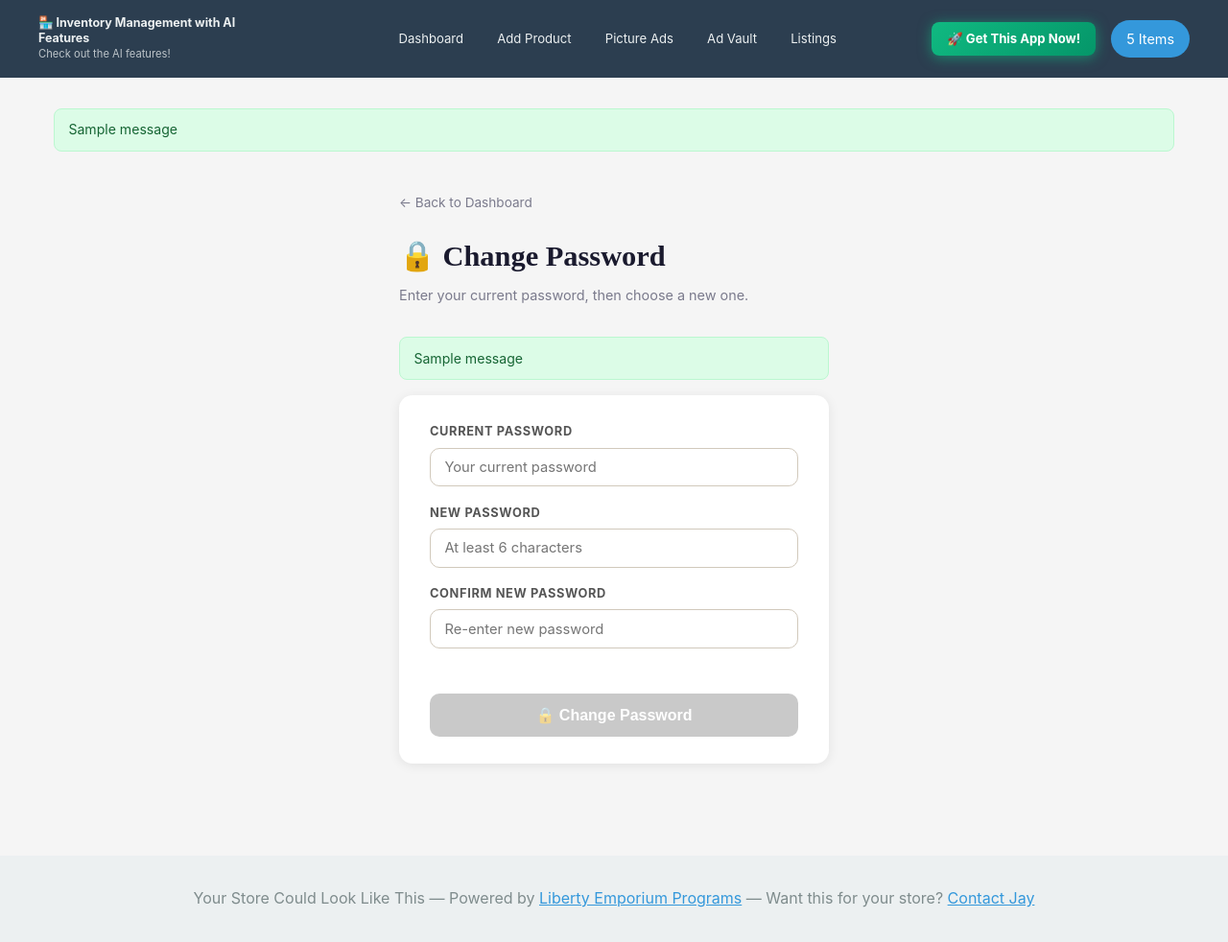
After one commit to Liberty-Emporium/Liberty-Emporium-Inventory-App, a Flask app: template templates/change_password.html in a window 1280 px wide. The commit adds this page. Shown: the whole page at 96% size. Run offline with Flask 3, Linux system fonts and the light colour scheme; the template is opened without the code that fills it: most values are stand-ins (such as "Sample title", 1, 10 or a date in 2020); one stand-in notice (Sample message) is shown; some libraries are stand-ins or nearby versions.

Commit message:
feat: replace auto-generate password with custom set-password form; add client change-password page
Overseer:
- Reset password card now has New Password + Confirm Password fields with live match validation
- Save button stays disabled until passwords match; server also validates match and min length

Client:
- New /my-store/change-password page with Current + New + Confirm fields
- Live match validation, server-side current-password check before allowing change
- "Change Password" button added to client dashboard quick actions

Co-Authored-By: Claude Sonnet 4.6 <noreply@anthropic.com>

```diff
--- a/app_with_ai.py
+++ b/app_with_ai.py
@@ -2268,7 +2268,14 @@ def overseer_delete(slug):
 @login_required
 @overseer_required
 def overseer_reset_password(slug):
-    import secrets
+    new_pw = request.form.get('new_password', '').strip()
+    confirm_pw = request.form.get('confirm_password', '').strip()
+    if not new_pw or len(new_pw) < 6:
+        flash('Password must be at least 6 characters.', 'error')
+        return redirect(url_for('overseer_client_detail', slug=slug))
+    if new_pw != confirm_pw:
+        flash('Passwords do not match.', 'error')
+        return redirect(url_for('overseer_client_detail', slug=slug))
     cfg = load_client_config(slug)
     if not cfg:
         flash('Client not found.', 'error')
@@ -2279,14 +2286,12 @@ def overseer_reset_password(slug):
         return redirect(url_for('overseer_client_detail', slug=slug))
     with open(users_file) as f:
         users = json.load(f)
-    import secrets as _sec
-    temp_pw = _sec.token_urlsafe(10)
     email = cfg.get('contact_email', '')
     if email in users:
-        users[email]['password'] = hash_password(temp_pw)
+        users[email]['password'] = hash_password(new_pw)
         with open(users_file, 'w') as f:
             json.dump(users, f, indent=2)
-        flash(f'Password reset. Temp password: {temp_pw}', 'success')
+        flash('Password updated successfully.', 'success')
     else:
         flash('User email not found in store users.', 'error')
     return redirect(url_for('overseer_client_detail', slug=slug))
@@ -2381,6 +2386,39 @@ def my_store():
         sold=sold,
         **ctx()
     )
+
+@app.route('/my-store/change-password', methods=['GET', 'POST'])
+@client_required
+def my_store_change_password():
+    slug = session.get('store_slug')
+    cfg  = load_client_config(slug) or {}
+    if request.method == 'POST':
+        current_pw  = request.form.get('current_password', '').strip()
+        new_pw      = request.form.get('new_password', '').strip()
+        confirm_pw  = request.form.get('confirm_password', '').strip()
+        email = cfg.get('contact_email', '')
+        users_file = os.path.join(CUSTOMERS_DIR, slug, 'users.json')
+        if not os.path.exists(users_file) or not email:
+            flash('Account not found.', 'error')
+            return redirect(url_for('my_store_change_password'))
+        with open(users_file) as f:
+            users = json.load(f)
+        user = users.get(email)
+        if not user or hash_password(current_pw) != user.get('password', ''):
+            flash('Current password is incorrect.', 'error')
+            return redirect(url_for('my_store_change_password'))
+        if len(new_pw) < 6:
+            flash('New password must be at least 6 characters.', 'error')
+            return redirect(url_for('my_store_change_password'))
+        if new_pw != confirm_pw:
+            flash('New passwords do not match.', 'error')
+            return redirect(url_for('my_store_change_password'))
+        users[email]['password'] = hash_password(new_pw)
+        with open(users_file, 'w') as f:
+            json.dump(users, f, indent=2)
+        flash('Password changed successfully!', 'success')
+        return redirect(url_for('my_store'))
+    return render_template('change_password.html', cfg=cfg, slug=slug, **ctx())
 
 # ── Overseer Assistant ────────────────────────────────────────────────────────
 def build_assistant_context():
--- /dev/null
+++ b/templates/change_password.html
@@ -0,0 +1,87 @@
+{% extends "base.html" %}
+{% block title %}Change Password — {{ cfg.store_name }}{% endblock %}
+{% block howto_slides %}{% endblock %}
+
+{% block content %}
+<style>
+  .cp-wrap { max-width:480px; margin:0 auto; padding:1.5rem 1rem 3rem; }
+  .cp-header { margin-bottom:2rem; }
+  .cp-header h1 { font-family:'Playfair Display',serif; font-size:1.9rem; color:#1a1a2e; margin:0 0 0.3rem; }
+  .cp-header p { color:#7a7a8c; font-size:0.9rem; }
+  .cp-card { background:white; border-radius:14px; box-shadow:0 2px 12px rgba(0,0,0,0.08); padding:1.75rem 2rem; }
+  .field { margin-bottom:1.1rem; }
+  .field label { display:block; font-size:0.8rem; font-weight:700; color:#555; text-transform:uppercase; letter-spacing:0.05em; margin-bottom:0.35rem; }
+  .field input {
+    width:100%; padding:0.65rem 0.9rem; border:1.5px solid #d1c9bc; border-radius:10px;
+    font-size:0.92rem; font-family:inherit; box-sizing:border-box;
+  }
+  .field input:focus { outline:none; border-color:{{ cfg.primary_color or '#2e7d6e' }}; }
+  .match-msg { font-size:0.82rem; min-height:1.1rem; margin-bottom:0.75rem; }
+  .btn-save { background:{{ cfg.primary_color or '#1a1a2e' }}; color:white; border:none; padding:0.8rem 2rem; border-radius:10px; font-weight:700; font-size:1rem; cursor:pointer; width:100%; }
+  .btn-save:hover { opacity:0.88; }
+  .btn-save:disabled { opacity:0.45; cursor:not-allowed; }
+  .back-link { display:inline-flex; align-items:center; gap:0.4rem; color:#7a7a8c; font-size:0.85rem; text-decoration:none; margin-bottom:1.25rem; }
+  .back-link:hover { color:#1a1a2e; }
+  .flash-success { background:#dcfce7; border:1px solid #bbf7d0; color:#166534; border-radius:8px; padding:0.65rem 0.9rem; font-size:0.88rem; margin-bottom:1rem; }
+  .flash-error { background:#fef2f2; border:1px solid #fecaca; color:#991b1b; border-radius:8px; padding:0.65rem 0.9rem; font-size:0.88rem; margin-bottom:1rem; }
+</style>
+
+<div class="cp-wrap">
+  <a href="/my-store" class="back-link">← Back to Dashboard</a>
+
+  <div class="cp-header">
+    <h1>🔒 Change Password</h1>
+    <p>Enter your current password, then choose a new one.</p>
+  </div>
+
+  {% with messages = get_flashed_messages(with_categories=true) %}
+    {% for cat, msg in messages %}
+      <div class="flash-{{ 'success' if cat == 'success' else 'error' }}">{{ msg }}</div>
+    {% endfor %}
+  {% endwith %}
+
+  <div class="cp-card">
+    <form method="POST" action="/my-store/change-password">
+      <div class="field">
+        <label>Current Password</label>
+        <input type="password" name="current_password" id="cpCurrent" placeholder="Your current password" required autocomplete="current-password">
+      </div>
+      <div class="field">
+        <label>New Password</label>
+        <input type="password" name="new_password" id="cpNew" placeholder="At least 6 characters" required minlength="6" autocomplete="new-password">
+      </div>
+      <div class="field">
+        <label>Confirm New Password</label>
+        <input type="password" name="confirm_password" id="cpConfirm" placeholder="Re-enter new password" required minlength="6" autocomplete="new-password">
+      </div>
+      <div class="match-msg" id="cpMatchMsg"></div>
+      <button type="submit" class="btn-save" id="cpSaveBtn" disabled>🔒 Change Password</button>
+    </form>
+  </div>
+</div>
+
+<script>
+(function() {
+  var n = document.getElementById('cpNew');
+  var c = document.getElementById('cpConfirm');
+  var m = document.getElementById('cpMatchMsg');
+  var b = document.getElementById('cpSaveBtn');
+  function check() {
+    var nv = n.value, cv = c.value;
+    if (!cv) { m.textContent = ''; b.disabled = true; return; }
+    if (nv === cv && nv.length >= 6) {
+      m.style.color = '#166534'; m.textContent = '✅ Passwords match';
+      b.disabled = false;
+    } else if (nv !== cv) {
+      m.style.color = '#991b1b'; m.textContent = '❌ Passwords do not match';
+      b.disabled = true;
+    } else {
+      m.style.color = '#991b1b'; m.textContent = '❌ Must be at least 6 characters';
+      b.disabled = true;
+    }
+  }
+  n.addEventListener('input', check);
+  c.addEventListener('input', check);
+})();
+</script>
+{% endblock %}
--- a/templates/client_dashboard.html
+++ b/templates/client_dashboard.html
@@ -131,6 +131,7 @@
   <a href="{{ url_for('ad_vault') }}" class="qa-btn"><span class="icon">🗄️</span> Ad Vault</a>
   <a href="{{ url_for('listing_generator') }}" class="qa-btn"><span class="icon">📋</span> Listings</a>
   <a href="/my-store/branding" class="qa-btn"><span class="icon">🎨</span> Store Branding</a>
+  <a href="/my-store/change-password" class="qa-btn"><span class="icon">🔒</span> Change Password</a>
 </div>
 
 <!-- Inventory Grid -->
```
Also changed, not shown: templates/overseer_client.html (+37 -4 lines).
